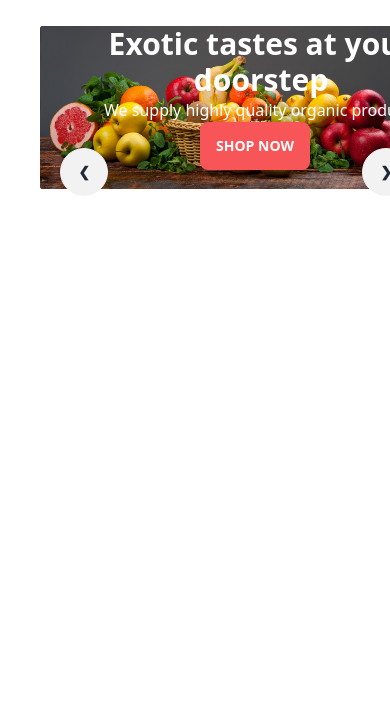
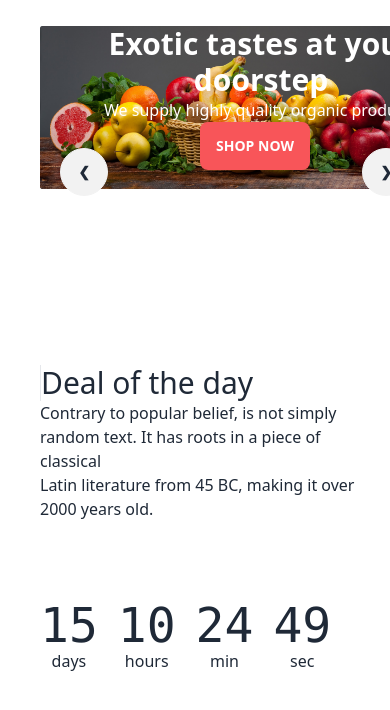
Before and after one commit to SalmanJunaed/fruit-brust, a website: page index.html in a window 390 px wide. Shown: the part 110-820 px from the top of the page. Drawn offline with nearby package versions, Linux system fonts and the light colour scheme.

Commit message:
count down responsive done

```diff
--- a/index.html
+++ b/index.html
@@ -55,8 +55,8 @@
                 <div class="navbar-end">
                     <!-- Nav search bar -->
                     <div class="relative hidden sm:block form-control pr-2">
-                        <input type="text" placeholder="Search" class="input input-bordered w-24 z-10 cursor-pointer rounded-3xl md:w-auto" />
-                        <div class="absolute inset-y-0 my-auto pt-4 pl-44">
+                        <input type="search" placeholder="Search..." class="input input-bordered w-24 z-10 cursor-pointer rounded-3xl md:w-auto" />
+                        <div class="absolute inset-y-0 my-auto pt-4 pl-44 text-gray-500">
                             <svg xmlns="http://www.w3.org/2000/svg" class=" h-5 w-5" fill="none" viewBox="0 0 24 24" stroke="currentColor"><path stroke-linecap="round" stroke-linejoin="round" stroke-width="2" d="M21 21l-6-6m2-5a7 7 0 11-14 0 7 7 0 0114 0z" /></svg>
                         </div>
 
@@ -169,8 +169,43 @@
             </div>
         </section>
         <!-- Offer deal -->
-        <section>
-
+        <section class="w-full ml-10 mt-10 mb-14">
+            <div class="flex flex-col lg:flex-row gap-12 justify-around">
+                <!-- test area -->
+                <div class="">
+                    <h4 class="text-3xl border-l">Deal of the day</h4>
+                    <p class="w-80 lg:w-auto">Contrary to popular belief, is not simply random text. It has roots in a piece of classical <br>Latin literature from 45 BC, making it over 2000 years old.</p>
+                </div>
+                <!-- time counter  -->
+                <div>
+                    <div class="grid grid-flow-col gap-5 text-center auto-cols-max mt-8">
+                        <div class="flex flex-col">
+                            <span class="countdown font-mono text-5xl">
+                                <span style="--value:15;"></span>
+                            </span>
+                            days
+                        </div>
+                        <div class="flex flex-col">
+                            <span class="countdown font-mono text-5xl">
+                                <span style="--value:10;"></span>
+                            </span>
+                            hours
+                        </div>
+                        <div class="flex flex-col">
+                            <span class="countdown font-mono text-5xl">
+                                <span style="--value:24;"></span>
+                            </span>
+                            min
+                        </div>
+                        <div class="flex flex-col">
+                            <span class="countdown font-mono text-5xl">
+                                <span style="--value:49;"></span>
+                            </span>
+                            sec
+                        </div>
+                    </div>
+                </div>
+            </div>
         </section>
     </main>
     <footer></footer>
```
